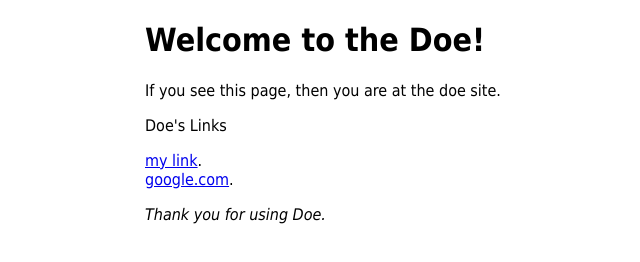
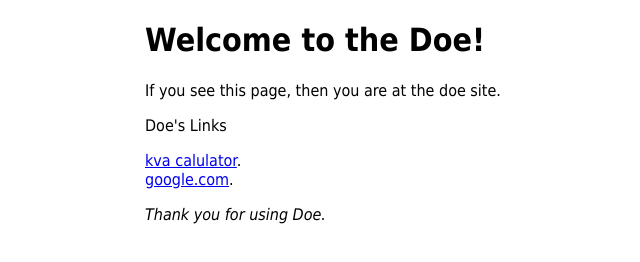
Before and after one commit to doebelly/doebelly.github.io, a plain HTML site: page index.html in a window 1280 px wide. Shown: the full height of the page, 215-855 px from the left. Drawn offline with Linux system fonts and the light colour scheme.

Commit message:
Update index.html

```diff
--- a/index.html
+++ b/index.html
@@ -15,7 +15,7 @@
 <p>If you see this page, then you are at the doe site.</p>
 
 <p>Doe's Links</P>
-<a href="transformerkva.html">my link</a>.<br/>
+<a href="transformerkva.html">kva calulator</a>.<br/>
 
 <a href="http://google.com/">google.com</a>.</p>
 
```
